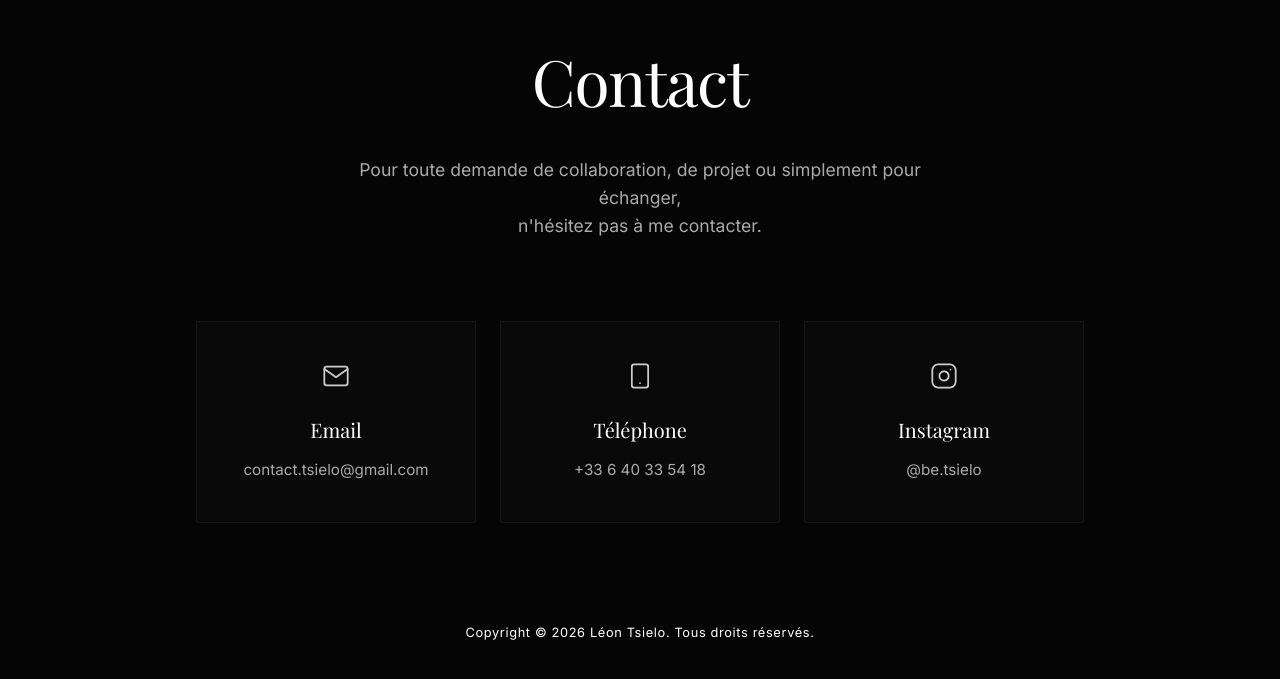
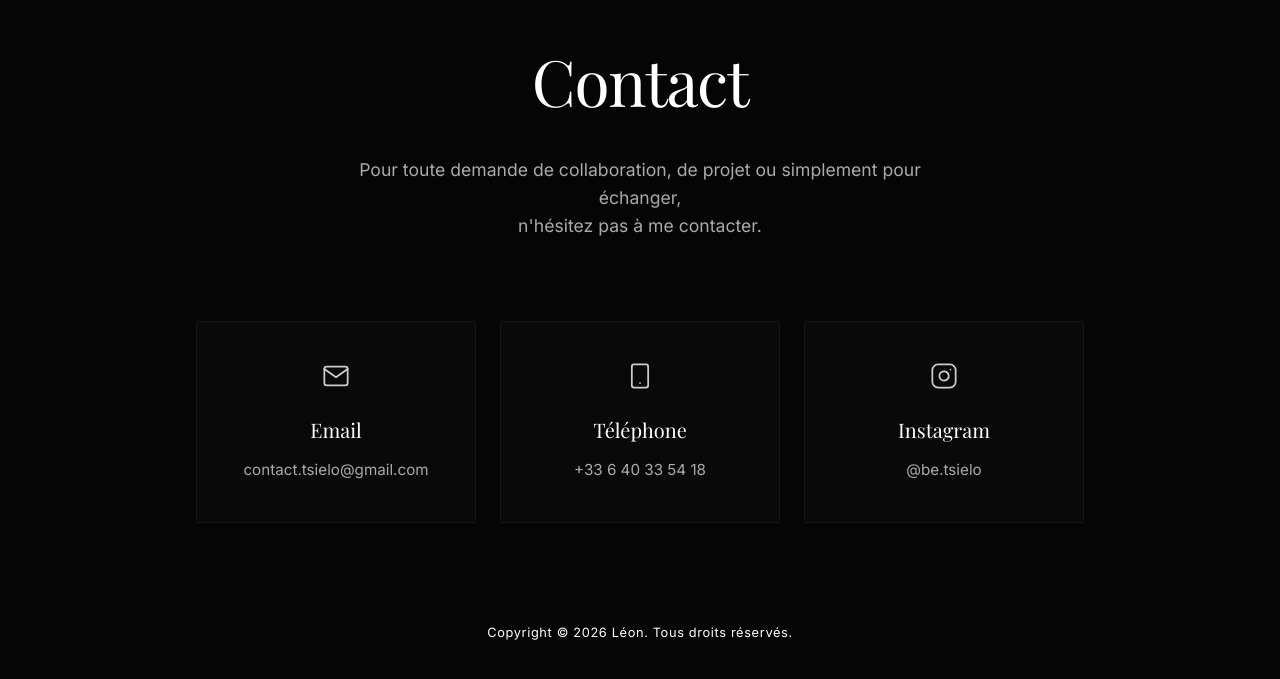
Before and after one commit to SileoWorks/Portfolio, a React (Vite) app: page / in a window 1280 px wide. Shown: the part 4182-4861 px from the top of the page. Built offline with nearby package versions, Linux system fonts and the light colour scheme; a web font is replaced by a local one.

Commit message:
update footer

```diff
--- a/src/sections/Contact.jsx
+++ b/src/sections/Contact.jsx
@@ -41,7 +41,7 @@ export default function Contact() {
                 </div>
 
                 <div className="footer-copyright">
-                    <p>Copyright © {new Date().getFullYear()} Léon Tsielo. Tous droits réservés.</p>
+                    <p>Copyright © {new Date().getFullYear()} Léon. Tous droits réservés.</p>
                 </div>
             </div>
         </section>
```
